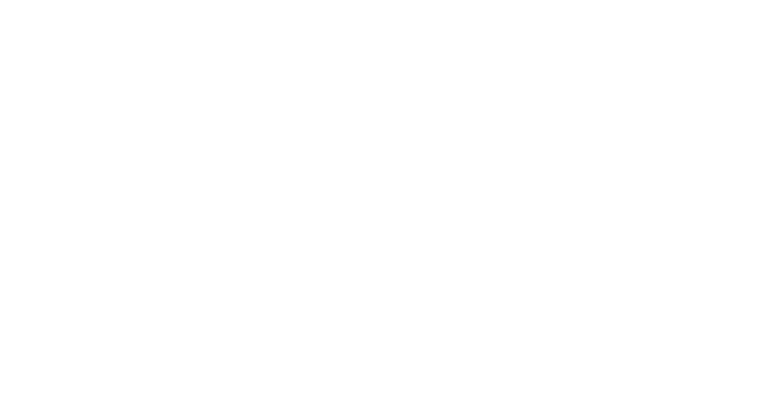
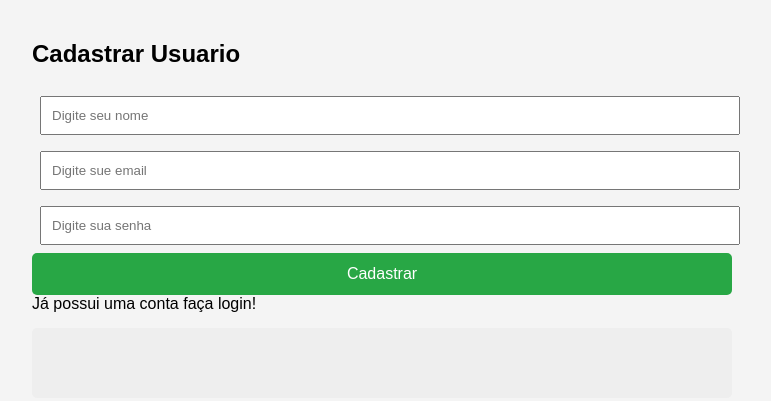
Before and after one commit to danieljoucoski/imc_front, a website: page cadastrar.html in a window 1280 px wide. Shown: the whole page, without its empty margins (258-1029 px from the left). Drawn offline with Linux system fonts and the light colour scheme.

Commit message:
cadastro funcionando

```diff
--- a/cadastrar.html
+++ b/cadastrar.html
@@ -0,0 +1,18 @@
+<html lang="en">
+<head>
+    <meta charset="UTF-8">
+    <meta name="viewport" content="width=device-width, initial-scale=1.0">
+    <title>Cadastrar</title>
+    <link rel="stylesheet" href="index.css">
+</head>
+<script src="index.js"></script>
+<body>
+    <h2>Cadastrar Usuario</h2>
+    <input type="text" id="nome" placeholder="Digite seu nome">
+    <input type="text" id="email" placeholder="Digite sue email">
+    <input type="text" id="senha" placeholder="Digite sua senha">
+    <button onclick="fazerCadastroUsuario()">Cadastrar</button>
+    <div class="cadastrar"onclick="  window.location.href='login.html'">Já possui uma conta faça login!</div>
+    <div class="resultado" id="resultadoCadastroUsuario"></div>
+</body>
+</html>
--- a/index.css
+++ b/index.css
@@ -64,3 +64,6 @@
     float: right;
     margin-right: 20px;
 }
+.cadastrar{
+    cursor: pointer;
+}
```
Also changed, not shown: login.html (+1 -1 lines).
